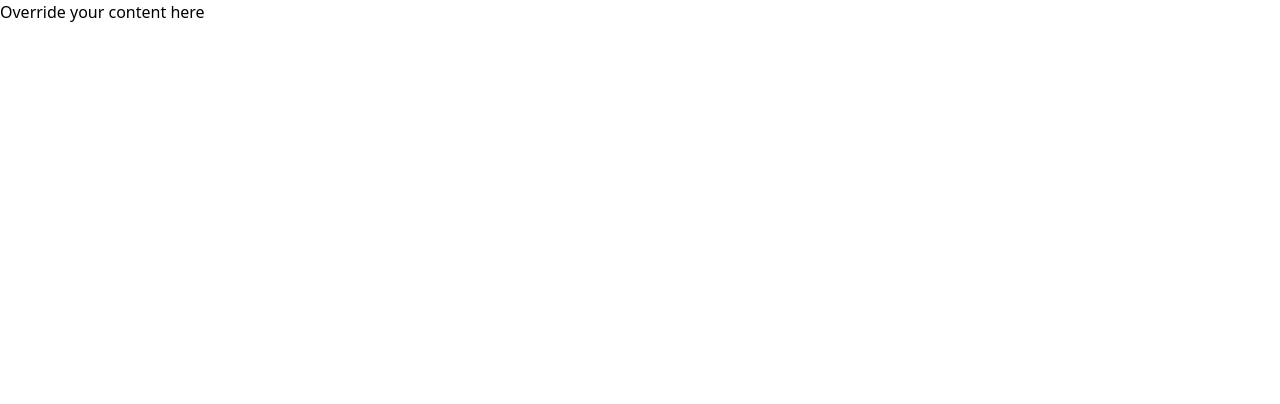
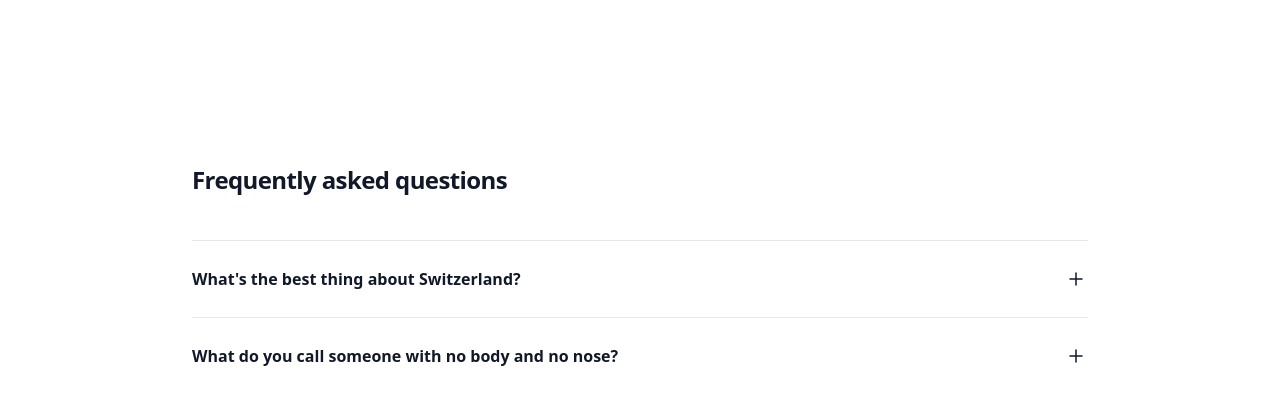
Before and after one commit to stephtran97/nnpp-homework, a React (Vite) app in the folder react-js-project/: page / in a window 1280 px wide. Shown: the top 404 px of the page. Built offline with nearby package versions, Linux system fonts and the light colour scheme.

Commit message:
homework: exercises 2 ex5

```diff
--- a/react-js-project/src/App.jsx
+++ b/react-js-project/src/App.jsx
@@ -1,5 +1,82 @@
-function App() {
-  return <h1>Override your content here</h1>;
+import { MinusSmallIcon, PlusSmallIcon } from '@heroicons/react/24/outline';
+import { useState } from 'react';
+
+const faqs = [
+  {
+    question: "What's the best thing about Switzerland?",
+    answer:
+      "I don't know, but the flag is a big plus. Lorem ipsum dolor sit amet consectetur adipisicing elit. Quas cupiditate laboriosam fugiat."
+  },
+  {
+    question: 'What do you call someone with no body and no nose?',
+    answer:
+      'Nobody knows. Lorem ipsum dolor sit amet consectetur adipisicing elit. Culpa, voluptas ipsa quia excepturi, quibusdam natus exercitationem sapiente tempore labore voluptatem.'
+  }
+];
+
+// Share state by lifting the `isOpen` state variable to the parent component (FAQ) and passing data down via props
+export default function FAQ() {
+  const [selectedIndex, setSelectedIndex] = useState();
+  return (
+    <div className='bg-white'>
+      <div className='mx-auto max-w-7xl px-6 py-24 sm:py-32 lg:px-8 lg:py-40'>
+        <div className='mx-auto max-w-4xl divide-y divide-gray-900/10'>
+          <h2 className='text-2xl font-bold leading-10 tracking-tight text-gray-900'>
+            Frequently asked questions
+          </h2>
+          <dl className='mt-10 space-y-6 divide-y divide-gray-900/10'>
+            {faqs.map((faq, index) => (
+              <Accordion
+                key={index}
+                faq={faq}
+                isOpen={selectedIndex === index}
+                onSelect={() => {
+                  if (selectedIndex === index) {
+                    setSelectedIndex(null);
+                    return;
+                  }
+                  setSelectedIndex(index);
+                }}
+              />
+            ))}
+          </dl>
+        </div>
+      </div>
+    </div>
+  );
 }
 
-export default App;
+function Accordion({ faq, isOpen, onSelect }) {
+  return (
+    <div className='pt-6'>
+      <dt>
+        <button
+          onClick={() => onSelect()}
+          className='flex w-full items-start justify-between text-left text-gray-900'
+        >
+          <span className='text-base font-semibold leading-7'>
+            {faq.question}
+          </span>
+          <span className='ml-6 flex h-7 items-center'>
+            {isOpen ? (
+              <MinusSmallIcon
+                className='h-6 w-6'
+                aria-hidden='true'
+              />
+            ) : (
+              <PlusSmallIcon
+                className='h-6 w-6'
+                aria-hidden='true'
+              />
+            )}
+          </span>
+        </button>
+      </dt>
+      {isOpen && (
+        <dd className='mt-2 pr-12'>
+          <p className='text-base leading-7 text-gray-600'>{faq.answer}</p>
+        </dd>
+      )}
+    </div>
+  );
+}
```
